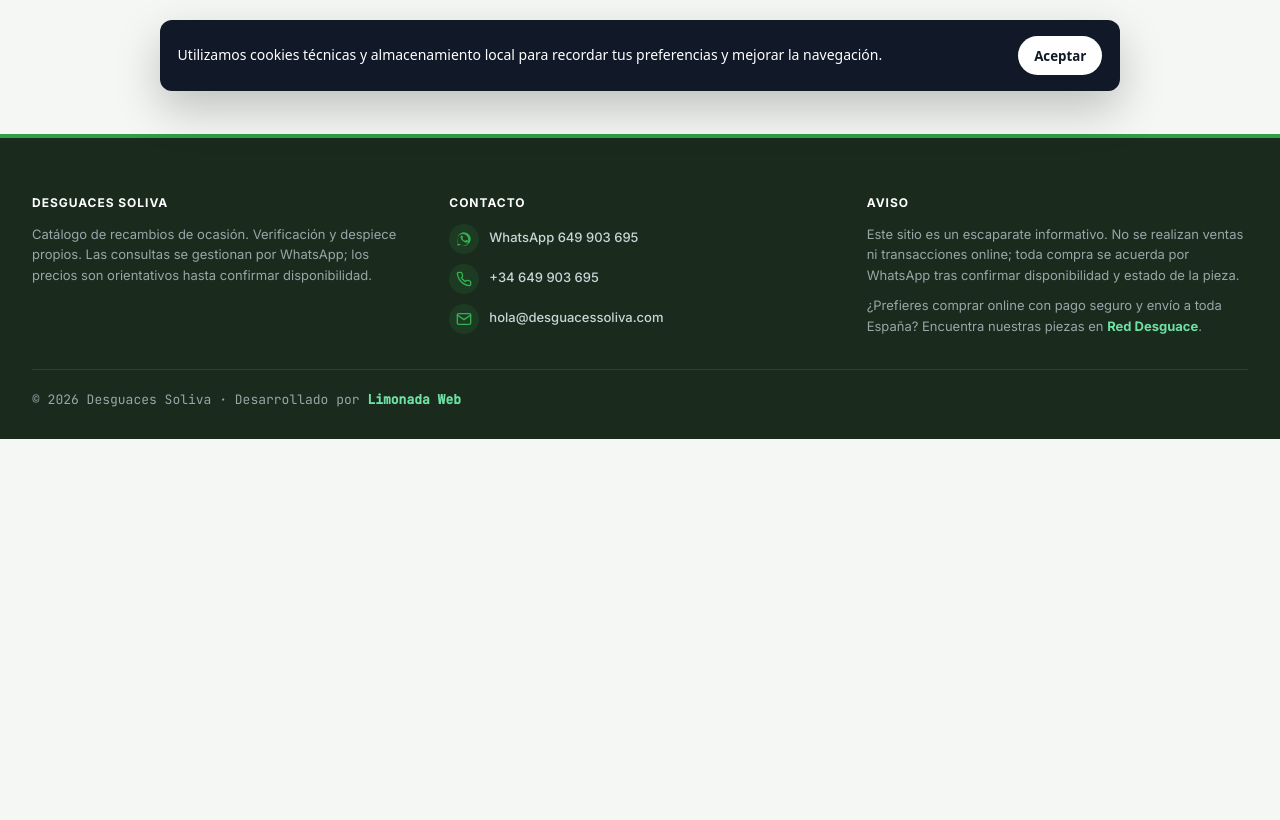
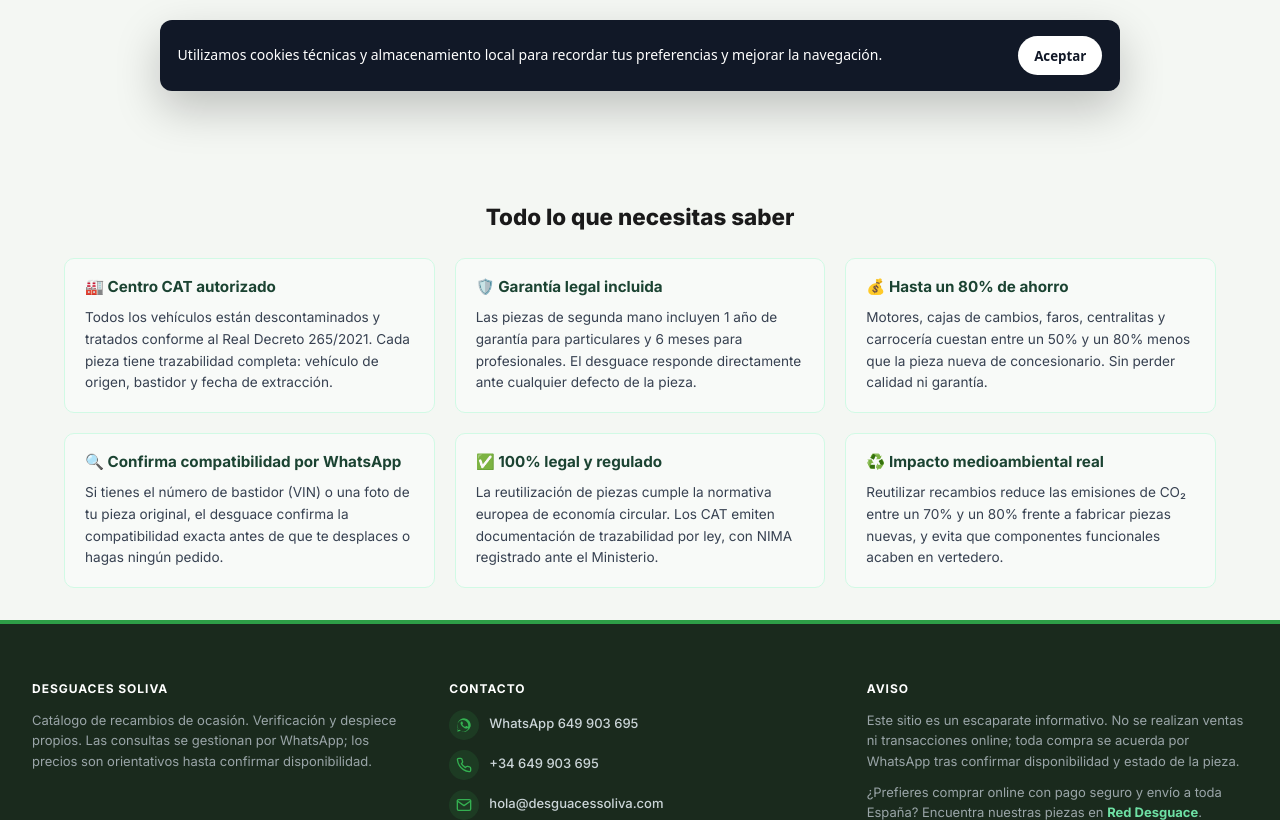
Before and after one commit to gmolinazafra/desguaces-soliva-stock, a website: page index.html in a window 1280 px wide. Shown: the part 693-1513 px from the top of the page. Before the commit the page ends 1132 px from the top, so only its background shows below. Drawn offline with Linux system fonts and the light colour scheme; no server answers.

Commit message:
feat: bloque info (CAT, garantia, ahorro, whatsapp, legal, medioambiente)

```diff
--- a/index.html
+++ b/index.html
@@ -24,6 +24,15 @@
 .cookie-banner{position:fixed;left:1rem;right:1rem;bottom:1rem;z-index:9999;display:none;align-items:center;justify-content:space-between;gap:1rem;max-width:960px;margin:auto;padding:1rem 1.1rem;border-radius:12px;background:#111827;color:#fff;box-shadow:0 18px 45px rgba(0,0,0,.22);font:14px/1.45 system-ui,-apple-system,BlinkMacSystemFont,"Segoe UI",sans-serif}.cookie-banner.is-visible{display:flex}.cookie-banner p{margin:0}.cookie-banner a{color:#bfdbfe;text-decoration:underline}.cookie-banner button{border:0;border-radius:999px;background:#fff;color:#111827;font-weight:700;padding:.65rem 1rem;cursor:pointer;white-space:nowrap}@media(max-width:640px){.cookie-banner{flex-direction:column;align-items:flex-start}.cookie-banner button{width:100%}}
 </style>
 <style>.limonada-link{color:inherit;text-decoration:none;font-weight:700}.limonada-link:hover{text-decoration:underline;text-underline-offset:3px}</style>
+
+<style>
+.info-section{max-width:1200px;margin:0 auto;padding:3rem 1.5rem 2rem}
+.info-section h2{font-size:1.4rem;font-weight:800;color:#1a1a1a;margin-bottom:1.5rem;text-align:center}
+.info-grid{display:grid;grid-template-columns:repeat(auto-fill,minmax(280px,1fr));gap:1.25rem}
+.info-card{background:#f8faf8;border:1px solid #d1fae5;border-radius:10px;padding:1.1rem 1.25rem}
+.info-card strong{display:block;font-size:.95rem;font-weight:700;color:#1B4332;margin-bottom:.5rem}
+.info-card p{font-size:.85rem;color:#374151;line-height:1.6;margin:0}
+</style>
 </head>
 <body>
 
@@ -136,6 +145,37 @@
 <!-- Estado / loading -->
 <p class="status" id="status">Cargando catálogo…</p>
 
+
+<!-- Todo lo que necesitas saber -->
+<section class="info-section">
+  <h2>Todo lo que necesitas saber</h2>
+  <div class="info-grid">
+    <div class="info-card">
+      <strong>🏭 Centro CAT autorizado</strong>
+      <p>Todos los vehículos están descontaminados y tratados conforme al Real Decreto 265/2021. Cada pieza tiene trazabilidad completa: vehículo de origen, bastidor y fecha de extracción.</p>
+    </div>
+    <div class="info-card">
+      <strong>🛡️ Garantía legal incluida</strong>
+      <p>Las piezas de segunda mano incluyen 1 año de garantía para particulares y 6 meses para profesionales. El desguace responde directamente ante cualquier defecto de la pieza.</p>
+    </div>
+    <div class="info-card">
+      <strong>💰 Hasta un 80% de ahorro</strong>
+      <p>Motores, cajas de cambios, faros, centralitas y carrocería cuestan entre un 50% y un 80% menos que la pieza nueva de concesionario. Sin perder calidad ni garantía.</p>
+    </div>
+    <div class="info-card">
+      <strong>🔍 Confirma compatibilidad por WhatsApp</strong>
+      <p>Si tienes el número de bastidor (VIN) o una foto de tu pieza original, el desguace confirma la compatibilidad exacta antes de que te desplaces o hagas ningún pedido.</p>
+    </div>
+    <div class="info-card">
+      <strong>✅ 100% legal y regulado</strong>
+      <p>La reutilización de piezas cumple la normativa europea de economía circular. Los CAT emiten documentación de trazabilidad por ley, con NIMA registrado ante el Ministerio.</p>
+    </div>
+    <div class="info-card">
+      <strong>♻️ Impacto medioambiental real</strong>
+      <p>Reutilizar recambios reduce las emisiones de CO₂ entre un 70% y un 80% frente a fabricar piezas nuevas, y evita que componentes funcionales acaben en vertedero.</p>
+    </div>
+  </div>
+</section>
 <!-- Pie -->
 <footer class="site-footer" id="contacto">
   <div class="footer-grid">
```
